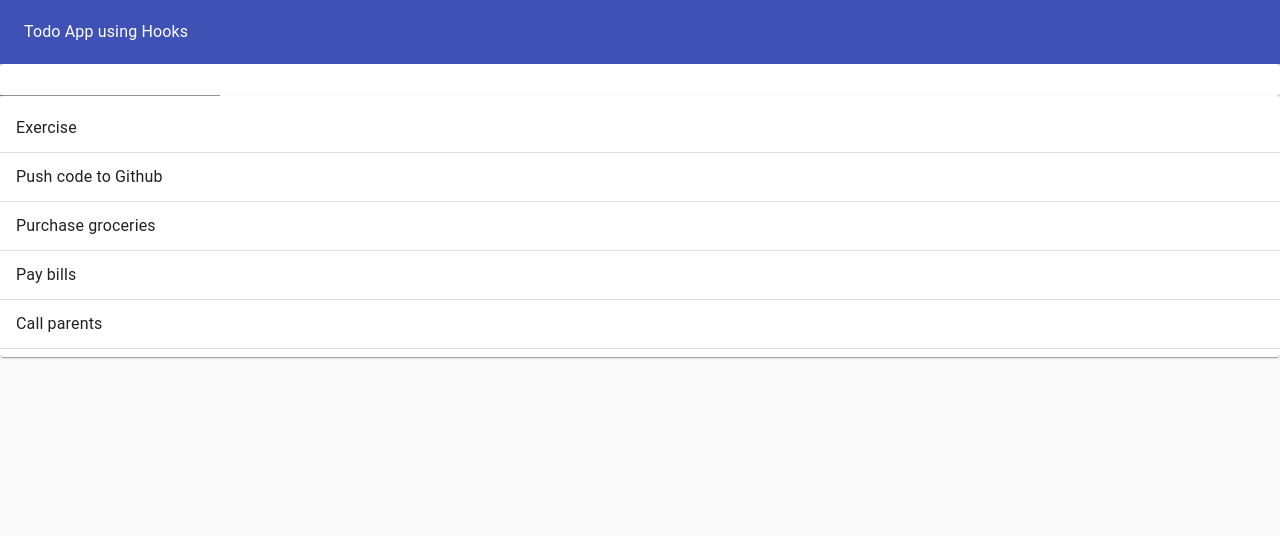
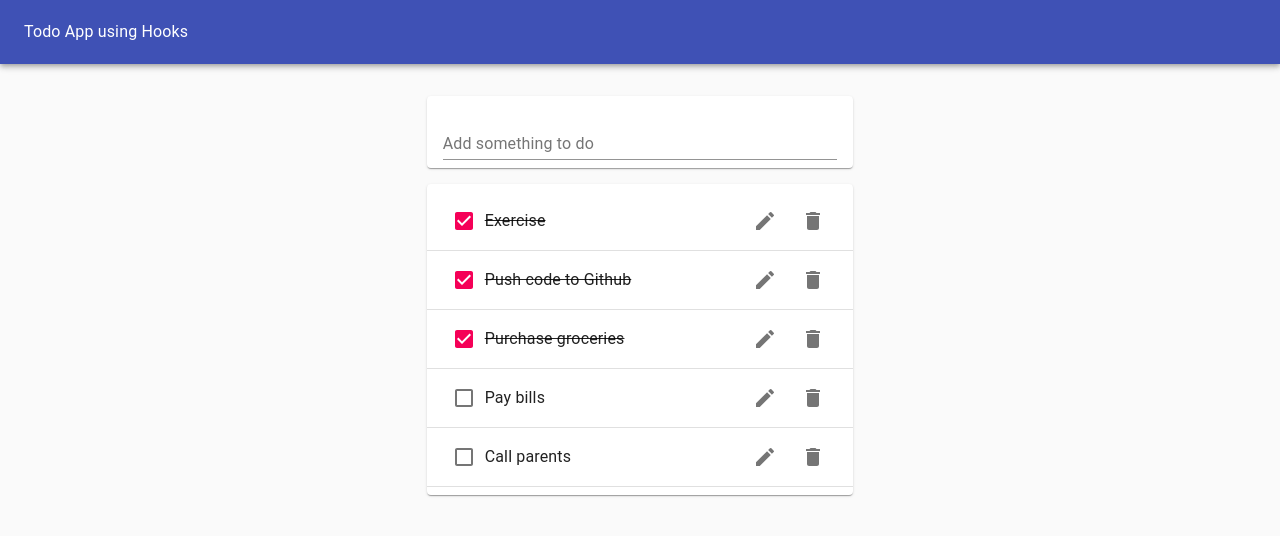
Before and after one commit to lokeam/ReactHooksToDo, a React (Create React App) app: page / in a window 1280 px wide. Shown: the top 536 px of the page. Built offline with nearby package versions, Linux system fonts and the light colour scheme.

Commit message:
feat: implement todo item component

```diff
--- a/package.json
+++ b/package.json
@@ -4,6 +4,7 @@
   "private": true,
   "dependencies": {
     "@material-ui/core": "^4.7.1",
+    "@material-ui/icons": "^4.5.1",
     "react": "^16.12.0",
     "react-dom": "^16.12.0",
     "react-scripts": "3.2.0"
--- a/src/HooksToDo.js
+++ b/src/HooksToDo.js
@@ -10,11 +10,11 @@
 
 function HooksToDo() {
   const initialTodos = [
-    {id: 1, task: 'Exercise', completed: 'false'},
-    {id: 2, task: 'Push code to Github', completed: 'false'},
-    {id: 3, task: 'Purchase groceries', completed: 'false'},
-    {id: 4, task: 'Pay bills', completed: 'false'},
-    {id: 5, task: 'Call parents', completed: 'false'}
+    {id: 1, task: 'Exercise', completed: true},
+    {id: 2, task: 'Push code to Github', completed: true},
+    {id: 3, task: 'Purchase groceries', completed: true},
+    {id: 4, task: 'Pay bills', completed: false},
+    {id: 5, task: 'Call parents', completed: false}
   ]
   const [ todos, setTodos ] = useState(initialTodos);
   const addTodo = newTodoText => {
@@ -39,8 +39,12 @@
               <Typography color="inherit">Todo App using Hooks</Typography>
             </ToolBar>
         </AppBar>
-        <ToDoForm addTodo={addTodo} />
-        <ToDoList todos={todos} />
+        <Grid container justify={'center'} style={{marginTop: '1rem'}}>
+          <Grid item xs={11} md={8} lg={4}>
+            <ToDoForm addTodo={addTodo} />
+            <ToDoList todos={todos} />
+          </Grid>
+        </Grid>
       </Paper>
   );
 }
--- a/src/components/ToDoForm.js
+++ b/src/components/ToDoForm.js
@@ -7,13 +7,13 @@
 function ToDoForm( {addTodo} ) {
   const [ value, handleChange, reset ] = useInputState('');
   return (
-    <Paper>
+    <Paper style={{margin: '1rem 0', padding: '0 1rem'}}>
       <form onSubmit={ event => {
         event.preventDefault();
         addTodo(value);
         reset();
       }}>
-      <TextField value={ value} onChange={handleChange} />
+      <TextField value={ value} onChange={handleChange} margin='normal' label='Add something to do' fullWidth/>
       </form>
     </Paper>
   );
--- a/src/components/ToDoList.js
+++ b/src/components/ToDoList.js
@@ -1,8 +1,8 @@
 import React from 'react';
+import Todo from './Todo.js';
+
 import Paper from '@material-ui/core/Paper';
 import List from '@material-ui/core/List';
-import ListItem from '@material-ui/core/ListItem';
-import ListItemText from '@material-ui/core/ListItemText';
 import Divider from '@material-ui/core/Divider';
 
 function ToDoList(props) {
@@ -11,9 +11,7 @@
       <List>
         {props.todos.map(todo => (
           <>
-            <ListItem>
-              <ListItemText>{todo.task}</ListItemText>
-            </ListItem>
+            <Todo task={todo.task} key={todo.id} completed={todo.completed}/>
             <Divider />
           </>
         ))}
--- /dev/null
+++ b/src/components/Todo.js
@@ -0,0 +1,27 @@
+import React from 'react';
+import ListItem from '@material-ui/core/ListItem';
+import ListItemText from '@material-ui/core/ListItemText';
+import Checkbox from '@material-ui/core/Checkbox';
+import IconButton from '@material-ui/core/IconButton';
+import DeleteIcon from '@material-ui/icons/Delete';
+import EditIcon from '@material-ui/icons/Edit';
+import ListItemSecondaryAction from '@material-ui/core/ListItemSecondaryAction';
+
+function Todo( {task, completed} ) {
+  return (
+    <ListItem>
+      <Checkbox tabIndex={-1} checked={completed} />
+      <ListItemText style={{textDecoration: completed ? 'line-through' : 'none'}} >{task}</ListItemText>
+      <ListItemSecondaryAction>
+      <IconButton aria-label="Edit Item">
+          <EditIcon />
+        </IconButton>
+        <IconButton aria-label="Delete Item">
+          <DeleteIcon />
+        </IconButton>
+      </ListItemSecondaryAction>
+    </ListItem>
+  );
+}
+
+export default Todo;
```
Also changed, not shown: 1 other file (tests, documents, lock files or other folders).
